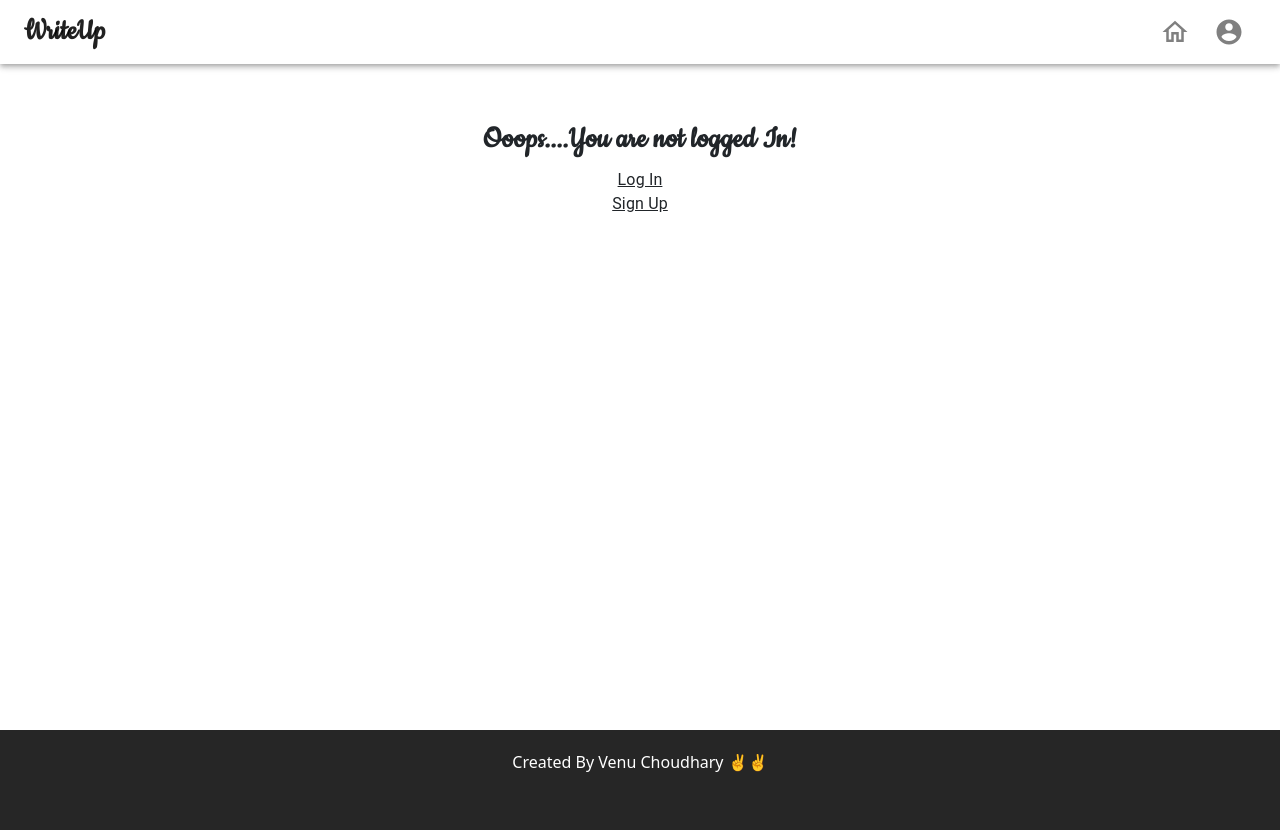
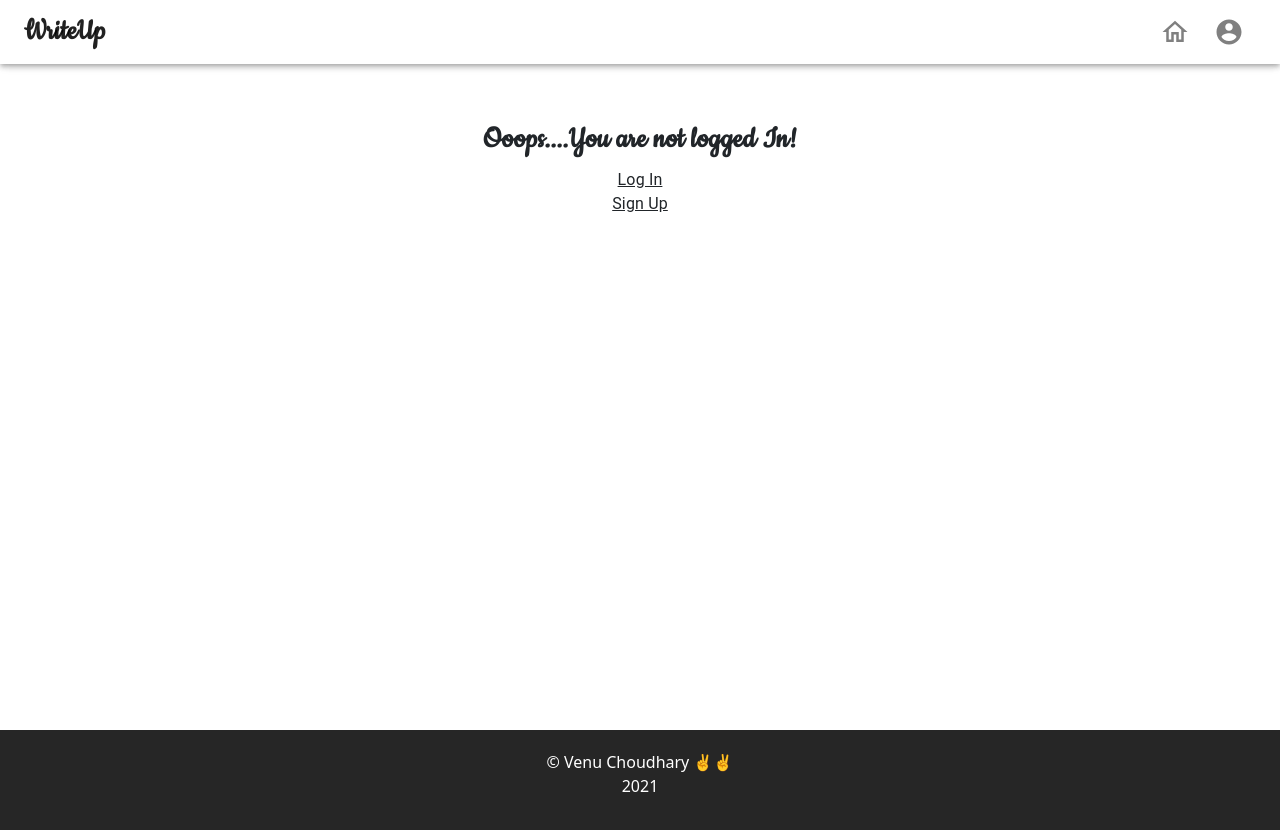
Before and after one commit to VenuChoudhary001/WriteUp, a Next.js app: page /profile/account in a window 1280 px wide. Built offline with nearby package versions, Linux system fonts and the light colour scheme.

Commit message:
Final Commit

```diff
--- a/components/footer.js
+++ b/components/footer.js
@@ -13,7 +13,9 @@ function Footer() {
         height: "100px",
       }}
     >
-      Created By Venu Choudhary ✌✌
+      © Venu Choudhary ✌✌
+      <br />
+      2021
     </div>
   );
 }
--- a/components/header.js
+++ b/components/header.js
@@ -37,7 +37,7 @@ function Header() {
   const route = useRouter();
   return (
     <>
-      <AppBar position="static">
+      <AppBar position="sticky">
         <Toolbar>
           <Typography variant="subtitle1" className="header__logo">
             WriteUp
--- a/components/posts.js
+++ b/components/posts.js
@@ -142,7 +142,6 @@ function Posts({ id, imageURL, content, title, publishedAt, user, postID }) {
           justify="center"
           alignItems="center"
           className="mb-2 px-2"
-          spacing={1}
         >
           <Grid item xs>
             <input
@@ -154,6 +153,7 @@ function Posts({ id, imageURL, content, title, publishedAt, user, postID }) {
           </Grid>
           <Grid item xs={2}>
             <Button
+              className="pl-1"
               disableElevation
               variant="contained"
               color="secondary"
--- a/pages/index.js
+++ b/pages/index.js
@@ -34,7 +34,7 @@ function Index({ blogs }) {
   return (
     <>
       {blogs.map((item) => {
-        console.log(item.uid);
+        // console.log(item.uid);
         return (
           <Posts
             key={item.id}
--- a/styles/globals.css
+++ b/styles/globals.css
@@ -85,7 +85,7 @@ a {
 .post {
   max-width: 600px;
   /* border: 1px solid lightgray; */
-  margin: 1px auto;
+  margin: auto;
 }
 .post__image {
   object-fit: cover;
```
